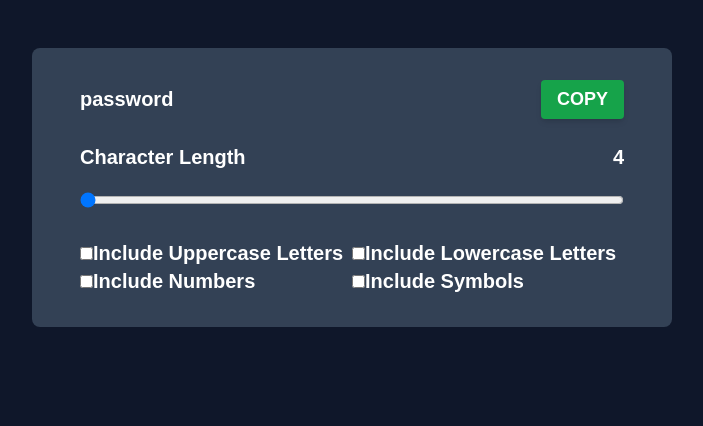
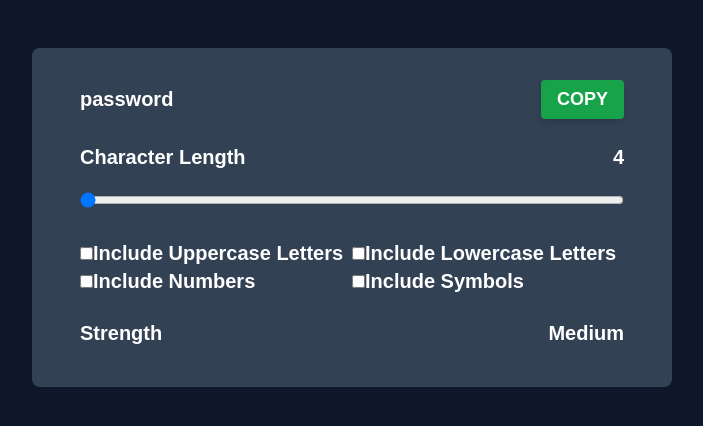
Before and after one commit to amankashyap004/password-generator-with-react, a React (Vite) app: page / in a window 1280 px wide. Shown: the top 426 px of the page, without its empty margins (288-991 px from the left). Built offline with nearby package versions, Linux system fonts and the light colour scheme; a web font is replaced by a local one.

Commit message:
create password strength indicator component

```diff
--- /dev/null
+++ b/src/components/PasswordStrengthIndicator.jsx
@@ -0,0 +1,33 @@
+import React from "react";
+
+const PasswordStrengthIndicator = ({ password = "" }) => {
+   const getPasswordStrength = () => {
+      const passwordLength = password.length;
+
+      if (passwordLength < 1) {
+         return "";
+      } else if (passwordLength < 4) {
+         return "Very Weak";
+      } else if (passwordLength < 8) {
+         return "Poor";
+      } else if (passwordLength < 12) {
+         return "Medium";
+      } else if (passwordLength < 16) {
+         return "Strong";
+      } else {
+         return "Very Strong";
+      }
+   };
+
+   const passwordStrength = getPasswordStrength();
+
+   if (!passwordStrength) return <React.Fragment />;
+
+   return (
+      <div className="font-extrabold">
+         <span>{passwordStrength}</span>
+      </div>
+   );
+};
+
+export default PasswordStrengthIndicator;
--- a/src/pages/Home.jsx
+++ b/src/pages/Home.jsx
@@ -1,6 +1,7 @@
 import React, { useState } from "react";
 import Btn from "../components/Btn";
 import Checkbox from "../components/Checkbox";
+import PasswordStrengthIndicator from "../components/PasswordStrengthIndicator";
 
 const Home = () => {
    const [length, setLength] = useState(4);
@@ -51,6 +52,12 @@ const Home = () => {
                );
             })}
          </section>
+         <section className="flex justify-between items-center flex-col my-2 w-full">
+            <div className="flex justify-between items-center w-full my-2">
+               <span>Strength</span>
+               <PasswordStrengthIndicator password="password" />
+            </div>
+         </section>
       </main>
    );
 };
```
